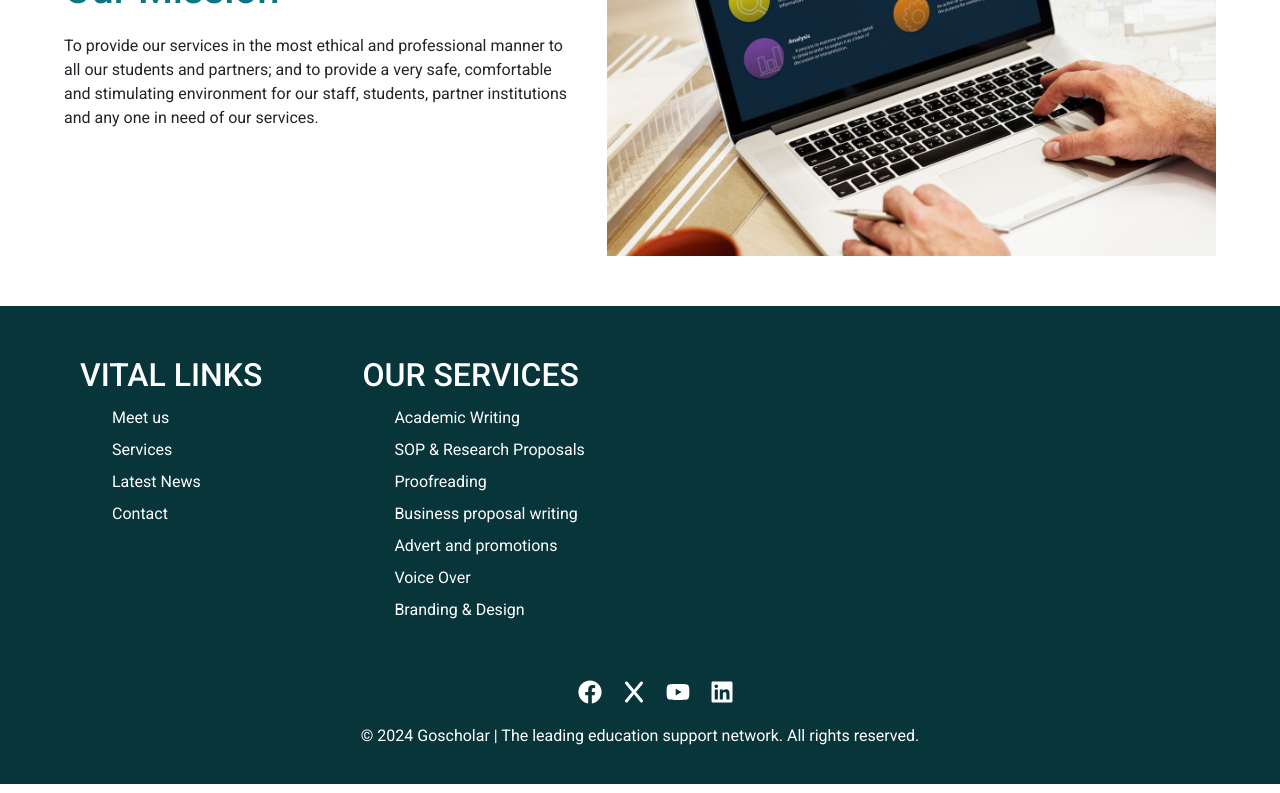
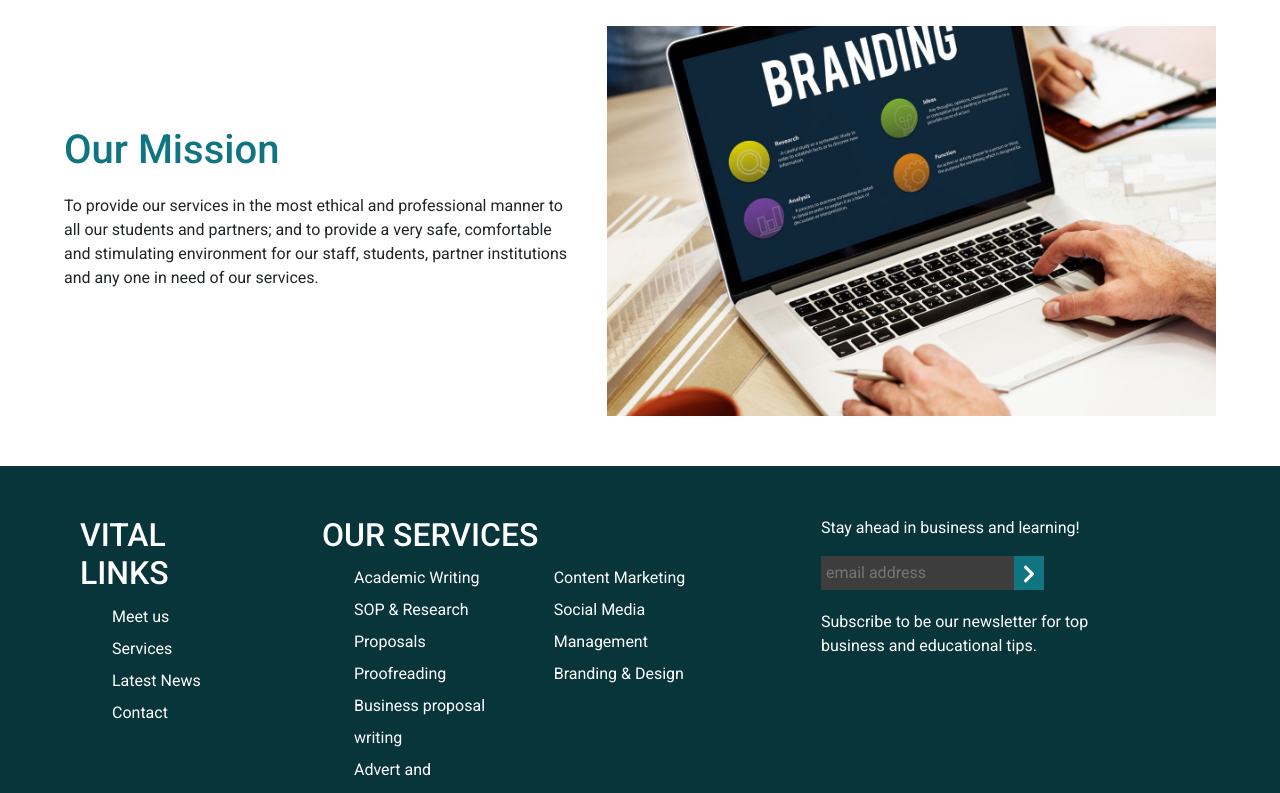
Before and after one commit to Onward100/goscholar, a React (Create React App) app: page /about in a window 1280 px wide. Shown: the part 2000-2793 px from the top of the page. Built offline with nearby package versions, Linux system fonts and the light colour scheme.

Commit message:
commit changes

```diff
--- a/src/index.css
+++ b/src/index.css
@@ -101,7 +101,7 @@ ul {
   left: 0;
   transition: all 0.3s ease;
   transform: translateX(-100%);
-  z-index: 5;
+  z-index: 777;
   height: 100vh;
 }
 .open {
@@ -124,7 +124,7 @@ ul {
   cursor: pointer;
 }
 .dropDown-menu li {
-  line-height: 20px;
+  margin-bottom: 10px;
 }
 
 /* LandingPage styling */
@@ -451,6 +451,8 @@ h1 {
 }
 .services h1 {
   margin-bottom: 20px;
+  font-size: 25px;
+  width: 60%;
 }
 .services--link{
   text-decoration: none;
@@ -465,9 +467,12 @@ h1 {
   position: absolute;
   bottom: 0;
   padding: 100px 20px;
-  font-size: 50px;
+  font-size: 30px;
   color: white;
   font-weight: bold;
+}
+.image2{
+  height: 80vh;
 }
 .about--content {
   width: 90%;
@@ -542,8 +547,8 @@ p button {
 .blog--image{
   width: 100%;
   object-fit: cover;
-  object-position: top;
-  height: 80vh;
+  object-position: bottom;
+  height: 80vh !important;
 }
 .blog--page img {
   max-width: 100%;
@@ -650,7 +655,7 @@ img,
 }
 /* FAQ */
 .faq{
-  width: 90%;
+  width: 60%;
   margin: 0 auto 20px;
 }
 .faq--section p{
@@ -766,10 +771,17 @@ img,
   justify-content: center;
   gap: 20px;
   text-align: center;
+  align-items: baseline;
 }
 .social li {
   list-style-type: none;
-  font-size: 24px;
+  font-size: 20px;
+  background-color: white;
+  width: 40px;
+  padding: 4px;
+}
+.social .social-link{
+  color: #0f7681;
 }
 .social-link {
   color: white;
@@ -779,6 +791,42 @@ img,
 .social-link:hover {
   color: #c12f32;
   text-decoration: underline;
+}
+
+  .info-social-icon{
+  text-align: center;
+  background-color: #0f7681;
+  padding: 6px;
+  width: 40px;
+  margin-bottom: 10px;
+}
+.information-icon{
+  color: white;
+  font-size: 20px;
+}
+
+.footer-newsletter-input{
+  margin-bottom: 20px;
+}
+.footer-newsletter p{
+  width: 80%;
+}
+.footer-newsletter-input input{
+  border: none;
+  outline: none;
+  padding: 5px;
+  background-color: #3D3D3D;
+  caret-color: white;
+  color: white;
+}
+.footer-newsletter-input button{
+  border: none;
+  background-color: #0f7681;
+  padding: 5px;
+}
+.footer-newsletter-input .newsletter-icon{
+  color: white;
+  font-size: 20px;
 }
 
 @media screen and (min-width: 640px) {
@@ -803,6 +851,12 @@ img,
     justify-content: space-between;
     align-items: center;
   }
+  .getStarted-home{
+    position: absolute;
+    left: 750px;
+    border-radius: 5px;
+    width: 15%;
+  }
   .nav-links {
     display: flex;
     align-items: center;
@@ -823,7 +877,7 @@ img,
   }
   .dropDown-menu {
     position: absolute;
-    top: 50px;
+    top: 70px;
     right: 220px;
     background-color: white;
     padding: 20px;
@@ -899,6 +953,9 @@ img,
     gap: 30px;
     margin-bottom: 20px;
   }
+  .bg-about h1{
+    font-size: 50px !important;
+  }
   .vision {
     flex-direction: row-reverse;
   }
@@ -943,11 +1000,17 @@ img,
     grid-template-columns: repeat(3, 1fr);
     gap: 20px;
   }
+  .blog--contents article{
+    height: auto;
+  }
   .blog--page h1 {
     padding-left: 80px;
   }
+  .blog--image{
+    height: 100vh !important;
+  }
   .blog--contents img {
-    height: 600px;
+    height: 400px;
     object-fit: cover;
   }
   .singlePost section img {
@@ -962,7 +1025,7 @@ img,
     padding-top: 130px;
   }
   .image2 {
-    height: 80vh;
+    height: 100vh;
   }
   .bg-about h1 {
     padding: 180px 30px;
@@ -974,7 +1037,7 @@ img,
     width: 25%;
   }
   .image-overlay {
-    height: 80vh;
+    height: 100vh;
   }
   .image-overlay-content {
     width: 70%;
@@ -1002,6 +1065,25 @@ img,
     flex-direction: row;
     gap: 50px;
     margin: 30px 60px;
+  }
+  .footer-newsletter{
+    margin-left: 80px;
+  }
+  .information{
+  display: flex;
+  width: 70%;
+  justify-content: space-between;
+  margin: 50px auto 0;
+}
+.our-services-links{
+  display: flex;
+  gap: 30px;
+}
+.information-info{
+  text-align: center;
+  }
+  .info-social-icon{
+    margin: auto;
   }
 
   /* Services Page Styling */
--- a/src/pages/Blog.js
+++ b/src/pages/Blog.js
@@ -3,7 +3,8 @@ import { Link } from "react-router-dom";
 import { client } from "../client";
 import Footer from "./Footer";
 import { FaShareNodes } from "react-icons/fa6";
-import blogImage from '../blog.svg'
+import BlockContent from "@sanity/block-content-to-react";
+import blogImage from "../blog.svg";
 
 export default function Blog() {
   const [posts, setPosts] = useState([]);
@@ -35,34 +36,47 @@ export default function Blog() {
 
   const handleShare = (post) => {
     if (navigator.share) {
-      navigator.share({
+      navigator
+        .share({
           title: post.title,
           url: `${window.location.origin}/blog/${post.slug.current}`,
         })
         .then(() => {
-        console.log('Thanks for sharing!');
+          console.log("Thanks for sharing!");
         })
         .catch(console.error);
     } else {
-      alert('Sharing is not supported in your browser. Copy the link manually: ' + `${window.location.origin}/blog/${post.slug.current}`);
+      alert(
+        "Sharing is not supported in your browser. Copy the link manually: " +
+          `${window.location.origin}/blog/${post.slug.current}`
+      );
     }
   };
 
   return (
     <div>
       <div className="blog--page all--pages">
-        <img src={blogImage} alt="blog--image" className="blog--image"/>
+        <img src={blogImage} alt="blog--image" className="blog--image" />
         <div className="blog--contents">
           {posts.map((post) => (
             <article key={post._id}>
               <img src={post.mainImage.asset.url} alt={post.title} />
               <h4>{post.title}</h4>
+              <div className="blog--body">
+                <BlockContent
+                  blocks={post.body}
+                  projectId="8or71iga"
+                  dataset="production"
+                />
+              </div>
               <div className="blog-link">
                 <Link className="blog--links" to={`/blog/${post.slug.current}`}>
                   Read more
                 </Link>
               </div>
-              <p onClick={() => handleShare(post)} className="share--btn"><FaShareNodes /> Share</p>
+              <p onClick={() => handleShare(post)} className="share--btn">
+                <FaShareNodes /> Share
+              </p>
             </article>
           ))}
         </div>
--- a/src/pages/Footer.js
+++ b/src/pages/Footer.js
@@ -1,7 +1,15 @@
 import React from "react";
-import { FaFacebook, FaLinkedin, FaYoutube } from "react-icons/fa";
-import { FaX } from "react-icons/fa6";
+import {
+  FaChevronRight,
+  FaEnvelope,
+  FaFacebook,
+  FaLinkedin,
+  FaPhoneAlt,
+  FaYoutube,
+} from "react-icons/fa";
+import { FaLocationDot, FaX } from "react-icons/fa6";
 import { Link } from "react-router-dom";
+import servicesDetails from "./servicesData";
 
 export default function Footer() {
   return (
@@ -14,16 +22,24 @@ export default function Footer() {
               <h2>VITAL LINKS</h2>
               <ul>
                 <li>
-                  <Link className= 'social-link' to="/about">Meet us</Link>
+                  <Link className="social-link" to="/about">
+                    Meet us
+                  </Link>
                 </li>
                 <li>
-                  <Link  className= 'social-link'to="/services">Services</Link>
+                  <Link className="social-link" to="/services">
+                    Services
+                  </Link>
                 </li>
                 <li>
-                  <Link className= 'social-link' to="/blog">Latest News</Link>
+                  <Link className="social-link" to="/blog">
+                    Latest News
+                  </Link>
                 </li>
                 <li>
-                  <Link  className= 'social-link'to="/contact">Contact</Link>
+                  <Link className="social-link" to="/contact">
+                    Contact
+                  </Link>
                 </li>
               </ul>
             </div>
@@ -31,35 +47,100 @@ export default function Footer() {
             {/* Our Services Links */}
             <div className="our--services">
               <h2>OUR SERVICES</h2>
+             <div className="our-services-links">
              <ul>
                 <li>
-                  <Link className= 'social-link' to="/services">Academic Writing</Link>
+                  <Link className="social-link" to="/services">
+                    Academic Writing
+                  </Link>
                 </li>
                 <li>
-                  <Link className= 'social-link' to="/services">SOP & Research Proposals</Link>
+                  <Link className="social-link" to="/services">
+                    SOP & Research Proposals
+                  </Link>
                 </li>
                 <li>
-                  <Link className= 'social-link' to="/services">Proofreading</Link>
+                  <Link className="social-link" to="/services">
+                    Proofreading
+                  </Link>
                 </li>
                 <li>
-                  <Link className= 'social-link' to="/services">Business proposal writing</Link>
+                  <Link className="social-link" to="/services">
+                    Business proposal writing
+                  </Link>
                 </li>
                 <li>
-                  <Link className= 'social-link' to="/services">Advert and promotions</Link>
+                  <Link className="social-link" to="/services">
+                    Advert and promotions
+                  </Link>
                 </li>
                 <li>
-                  <Link className= 'social-link' to="/services">Voice Over</Link>
+                  <Link className="social-link" to="/services">
+                    Voice Over
+                  </Link>
+                </li>
+              </ul>
+              <ul className="links-right">
+                <li>
+                  <Link className="social-link" to="/services">
+                    Content Marketing
+                  </Link>
                 </li>
                 <li>
-                  <Link className= 'social-link' to="/services">Branding & Design</Link>
+                  <Link className="social-link" to="/services">
+                    Social Media Management
+                  </Link>
+                </li>
+
+                <li>
+                  <Link className="social-link" to="/services">
+                    Branding & Design
+                  </Link>
                 </li>
               </ul>
              </div>
             </div>
+            <div className="footer-newsletter">
+              <p>Stay ahead in business and learning!</p>
+              <div className="footer-newsletter-input">
+                <input type="text" placeholder="email address" />
+                <button>
+                  <FaChevronRight className="newsletter-icon" />
+                </button>
+              </div>
+              <p>
+                Subscribe to be our newsletter for top business and educational
+                tips.
+              </p>
+            </div>
+          </div>
+<hr />
+          <div className="information">
+            <div className="info-number information-info">
+              <div className="info-social-icon">
+                <FaPhoneAlt className="information-icon" />
+              </div>
+              <p>+23409159523278</p>
+            </div>
+            <div className="info-email information-info">
+              <div className="info-social-icon">
+                <FaEnvelope className="information-icon" />
+              </div>
+              <p>Hello@goscholar.com.ng</p>
+            </div>
+            <div className="info-location information-info">
+              <div className="info-social-icon">
+                <FaLocationDot className="information-icon" />
+              </div>
+              <p>Lagos,Nigeria</p>
+            </div>
+          </div>
+          <hr />
           <div className="social">
             <ul>
+              <p>Follow us on</p>
               <li>
-              <Link to="/"className= 'social-link' >
+                <Link to="/" className="social-link">
                   <FaFacebook />
                 </Link>
               </li>
@@ -69,19 +150,19 @@ export default function Footer() {
                 </Link>
               </li>
               <li>
-              <Link to="/"className= 'social-link' >
+                <Link to="/" className="social-link">
                   <FaYoutube />
                 </Link>
               </li>
               <li>
-              <Link to="/"className= 'social-link' >
+                <Link to="/" className="social-link">
                   <FaLinkedin />
                 </Link>
               </li>
             </ul>
             <p>
-            © 2024 Goscholar | The leading education support network. All rights
-            reserved.
+              © 2024 Goscholar | The leading education support network. All
+              rights reserved.
             </p>
           </div>
         </div>
--- a/src/pages/Header.js
+++ b/src/pages/Header.js
@@ -46,22 +46,22 @@ export default function Header() {
                   <li onClick={closeMenu}>
                     <Link className="services--link">SOP & Research proposals</Link>
                   </li>
-                  <li >
+                  <li  onClick={closeMenu}>
                     <Link className="services--link">Business proposal writing</Link>
                   </li>
-                  <li >
+                  <li  onClick={closeMenu}>
                     <Link className="services--link">Branding & Design</Link>
                   </li>
-                  <li >
+                  <li onClick={closeMenu} >
                     <Link className="services--link">Proofreading</Link>
                   </li>
-                  <li >
+                  <li  onClick={closeMenu}>
                     <Link className="services--link">Advert and promotions</Link>
                   </li>
-                  <li >
+                  <li  onClick={closeMenu}>
                     <Link className="services--link">Thesis</Link>
                   </li>
-                  <li >
+                  <li  onClick={closeMenu}>
                     <Link className="services--link">Term Paper</Link>
                   </li>
                 </ul>
--- a/src/pages/LandingPage.js
+++ b/src/pages/LandingPage.js
@@ -156,14 +156,14 @@ export default function HomePage() {
                 Get Started <FaChevronDown />
               </button>
               {show && (
-                <ul className="getStarted-menu">
+                <ul className="getStarted-menu getStarted-home">
                   <li onClick={closeMenu}>
                     <Link to="/getstarted" className="services--link">
-                      For Academic
+                      For Academic services
                     </Link>
                   </li>
                   <li onClick={closeMenu}>
-                    <Link className="services--link">For Business</Link>
+                    <Link className="services--link">For Business services</Link>
                   </li>
                 </ul>
               )}
```
Lines whose indentation alone changed are shown as unchanged.
